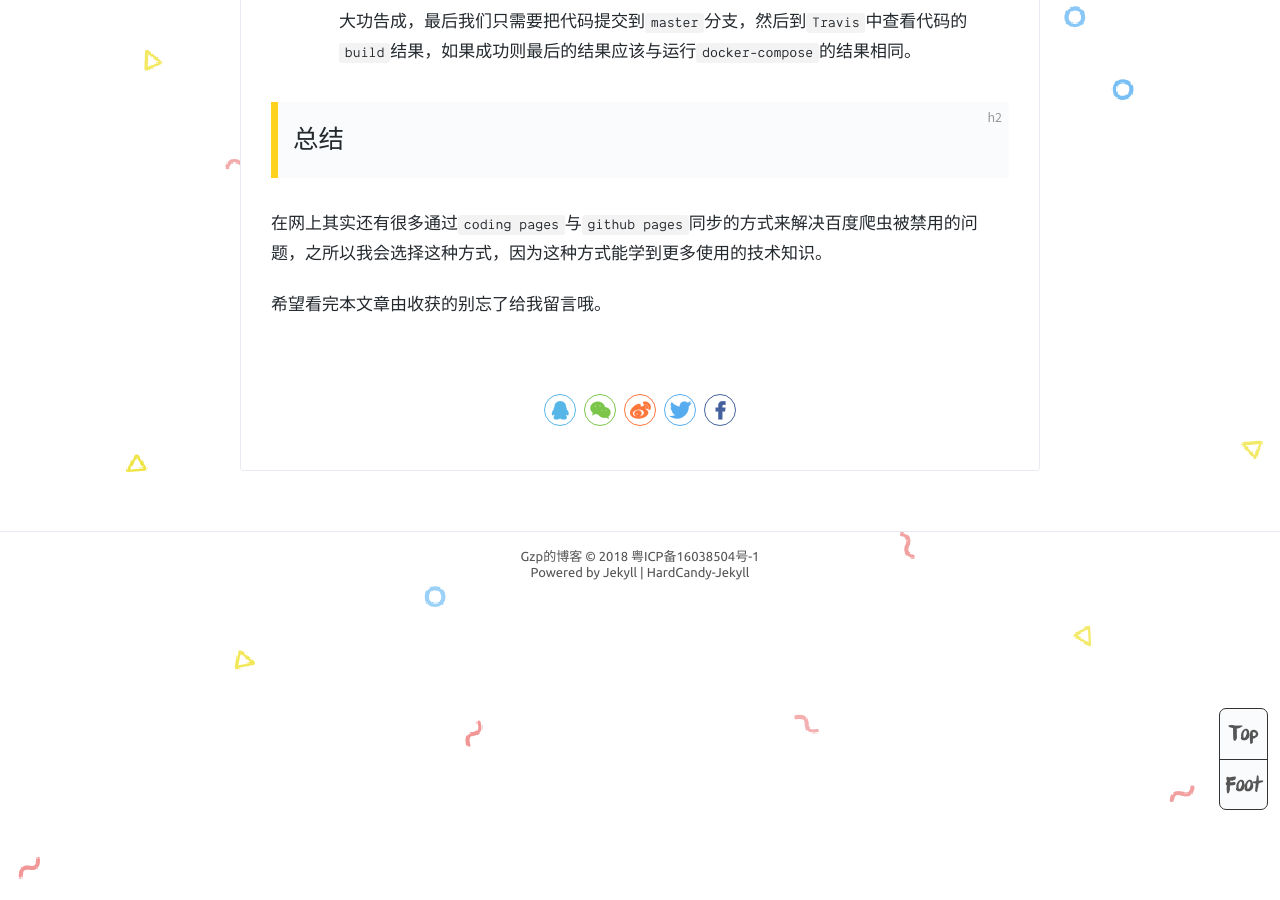
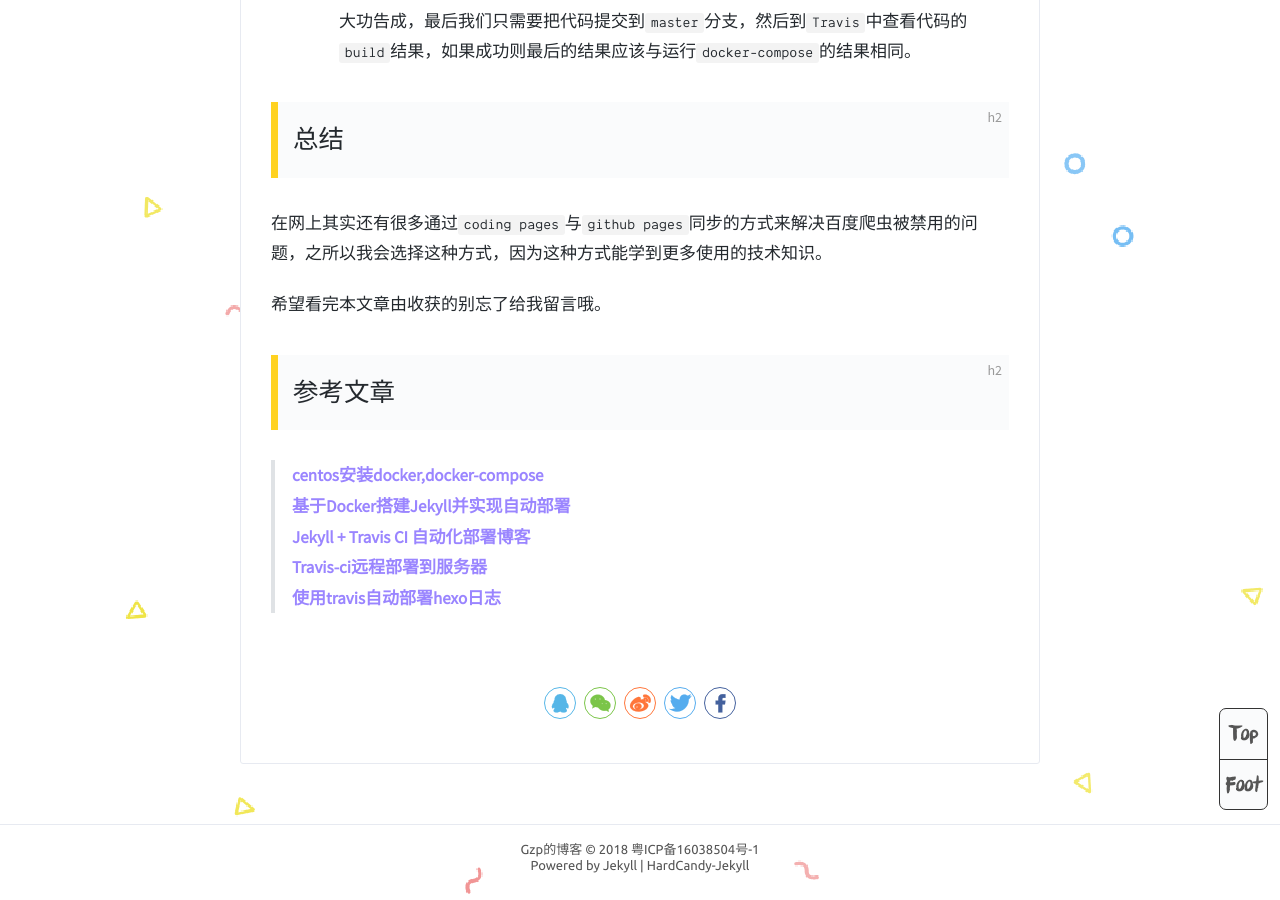
Before and after one commit to zhengzhengpig/elfgzp.cn, a Jekyll site: the page built from _posts/2018-10-02-travis-jekyll-docker.md, in a window 1280 px wide and 900 px high, scrolled down 9412 px. Built offline with Jekyll 4.4.1, drawn with Linux system fonts in a browser that asks for light colours; comment, search, counter and statistics services are not loaded.

Commit message:
[ADD] 为2018-10-02-travis-jekyll-docker   增加参考文章

```diff
--- a/_posts/2018-10-02-travis-jekyll-docker.md
+++ b/_posts/2018-10-02-travis-jekyll-docker.md
@@ -292,3 +292,10 @@ docker-compose up -d
 
 
 希望看完本文章由收获的别忘了给我留言哦。
+
+## 参考文章
+> [centos安装docker,docker-compose](https://www.jianshu.com/p/dbc0fb6e9149)
+> [基于Docker搭建Jekyll并实现自动部署](https://xxblog.cn/2018/01/Run-jekyll-based-docker-and-auto-deployment/)
+> [Jekyll + Travis CI 自动化部署博客](https://mritd.me/2017/02/25/jekyll-blog-+-travis-ci-auto-deploy/)
+> [Travis-ci远程部署到服务器](https://blog.csdn.net/sp1206/article/details/80430493)
+> [使用travis自动部署hexo日志](https://blog.tomyail.com/writing-hexo-blog-with-travis-ci/)
```
